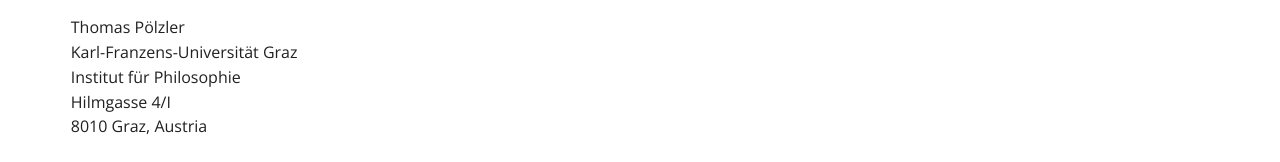
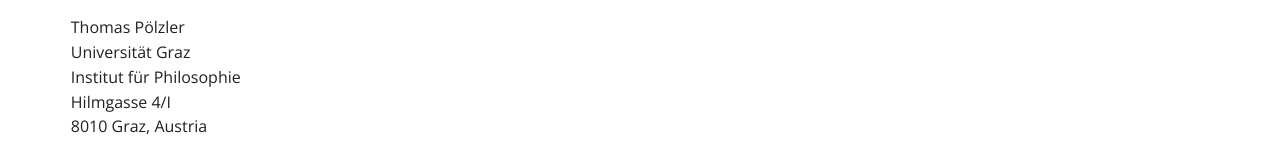
Before and after one commit to poelzler/thomaspoelzler-website, a plain HTML site: page dist/about/contact.html in a window 1280 px wide. Shown: the part 637-799 px from the top of the page. Drawn offline with Linux system fonts and the light colour scheme.

Commit message:
Contact: Universität Graz
Co-Authored-By: Claude Opus 5.5 <noreply@anthropic.com>
Claude-Session: https://claude.ai/code/session_01T6qL9Nf94VqDwvmhDVCsFq

```diff
--- a/dist/about/contact.html
+++ b/dist/about/contact.html
@@ -55,7 +55,7 @@
     <p>+43 (0)316 380 – 7307</p>
 
     <h2 class="sec tight">Mail</h2>
-    <p>Thomas Pölzler<br>Karl-Franzens-Universität Graz<br>Institut für Philosophie<br>Hilmgasse 4/I<br>8010 Graz, Austria</p>
+    <p>Thomas Pölzler<br>Universität Graz<br>Institut für Philosophie<br>Hilmgasse 4/I<br>8010 Graz, Austria</p>
 
     <h2 class="sec tight">Web</h2>
     <p><a href="https://scholar.google.at/citations?user=pPmGiWUAAAAJ&amp;hl=de&amp;oi=ao">Google Scholar</a><br><a href="https://philpeople.org/profiles/thomas-polzler">PhilPeople</a><br><a href="https://orcid.org/0000-0002-4311-0897">ORCID</a><br><a href="https://www.researchgate.net/profile/Thomas_Poelzler/">ResearchGate</a></p>
```
Also changed, not shown: src/pages/contact.html (+1 -1 lines), dist/sitemap.xml.
